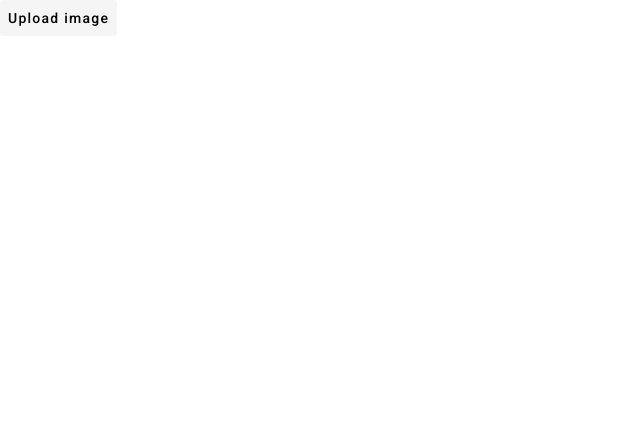
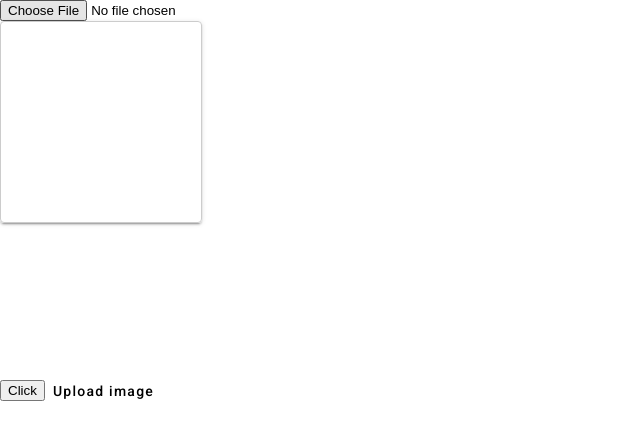
Before and after one commit to amelonie13/image-cropper, an Angular app: page / in a window 1280 px wide. Shown: the top 440 px of the page, without its empty margins (0-640 px from the left). Built offline with nearby package versions, Linux system fonts and the light colour scheme.

Commit message:
using clip and cdk drag and drop v.1

```diff
--- a/src/app/app.component.html
+++ b/src/app/app.component.html
@@ -1,3 +1,5 @@
+<app-image-cropper></app-image-cropper>
+
 <button mat-button >
   Upload image
 </button>
--- a/src/app/app.component.ts
+++ b/src/app/app.component.ts
@@ -1,11 +1,12 @@
 import { CommonModule } from '@angular/common';
 import { Component } from '@angular/core';
 import { MatButtonModule } from '@angular/material/button';
+import { ImageCropperComponent } from './image-cropper/image-cropper.component';
 
 @Component({
   selector: 'app-root',
   standalone: true,
-  imports: [CommonModule, MatButtonModule],
+  imports: [CommonModule, MatButtonModule, ImageCropperComponent],
   templateUrl: './app.component.html',
   styleUrls: ['./app.component.scss']
 })
--- a/src/app/image-cropper/image-cropper.component.html
+++ b/src/app/image-cropper/image-cropper.component.html
@@ -1 +1,10 @@
-<p>image-cropper works!</p>
+<input type="file"  (change)="getImage($event)"
+    accept="image/x-png,image/jpeg"
+    >
+<div class="example-box"  id="cutter" cdkDrag [cdkDragFreeDragPosition]="dragPosition" (cdkDragEnded)="cropImage($event)"></div>
+<div class="wrapper">
+<canvas class="img--canvas" id="imgCanvas"></canvas>
+<canvas class="img--canvas" id="output"></canvas>
+</div>
+
+<button (click)="cropImage()">Click</button>
--- a/src/app/image-cropper/image-cropper.component.scss
+++ b/src/app/image-cropper/image-cropper.component.scss
@@ -0,0 +1,33 @@
+.wrapper{
+    display: flex;
+}
+
+.img--canvas{
+    // max-width: 500px;
+    // max-height: 500px;
+}
+.example-box {
+    width: 200px;
+    height: 200px;
+    border: solid 1px #ccc;
+    color: rgba(0, 0, 0, 0.87);
+    cursor: move;
+    display: flex;
+    justify-content: center;
+    align-items: center;
+    text-align: center;
+    background: transparent;
+    border-radius: 4px;
+    position: relative;
+    z-index: 1;
+    transition: box-shadow 200ms cubic-bezier(0, 0, 0.2, 1);
+    box-shadow: 0 3px 1px -2px rgba(0, 0, 0, 0.2),
+                0 2px 2px 0 rgba(0, 0, 0, 0.14),
+                0 1px 5px 0 rgba(0, 0, 0, 0.12);
+  }
+
+  .example-box:active {
+    box-shadow: 0 5px 5px -3px rgba(0, 0, 0, 0.2),
+                0 8px 10px 1px rgba(0, 0, 0, 0.14),
+                0 3px 14px 2px rgba(0, 0, 0, 0.12);
+  }
--- a/src/app/image-cropper/image-cropper.component.ts
+++ b/src/app/image-cropper/image-cropper.component.ts
@@ -1,15 +1,75 @@
 import { Component, OnInit } from '@angular/core';
+import {CdkDrag} from '@angular/cdk/drag-drop';
 
 @Component({
   selector: 'app-image-cropper',
+  standalone: true,
+  imports: [CdkDrag],
   templateUrl: './image-cropper.component.html',
   styleUrls: ['./image-cropper.component.scss']
 })
 export class ImageCropperComponent implements OnInit {
+  dragPosition = {x: 0, y: 0};
+
 
   constructor() { }
 
   ngOnInit(): void {
   }
 
+  getImage(event: any) {
+    const canvas = document.getElementById("imgCanvas") as HTMLCanvasElement;
+    const target = event.target as HTMLInputElement;
+    if (!target) {
+      return;
+    }
+    const file: any = target.files?.[0];
+    const image = new Image();
+    image.src = URL.createObjectURL(file);
+    image.onload = () => {
+      this.showImage(image, canvas);
+    }
+  }
+
+  showImage(img: any, canvas: any){
+    canvas.width = img.naturalWidth;
+    canvas.height = img.naturalHeight;
+    var context = canvas.getContext("2d");
+    if(context)
+    {
+      context.drawImage(img, 0, 0);
+    }
+    else
+    {
+      alert("Error: Context not defined!");
+    }
+  }
+ pixel (x: any,y:any)
+{
+	const canvas = document.getElementById('imgCanvas');
+    const h = canvas!.offsetHeight;
+    const w = canvas!.offsetWidth;
+    const out = (y*w+x)*4;
+
+    return(out);
 }
+cropImage(event?: any){
+  const image = new Image();
+  let canvas = document.getElementById('imgCanvas') as HTMLCanvasElement;
+  let output = document.getElementById('output') as HTMLCanvasElement;
+  image.src = canvas.toDataURL();
+  output.width = image.width;
+  output.height = image.height;
+  let firstCtx = canvas.getContext('2d')!
+  let secondCtx = output.getContext('2d')!
+  let x = event.dropPoint.x
+  let y = event.dropPoint.y
+
+  // Create a circular clipping path
+  secondCtx.beginPath();
+  secondCtx.rect(x -100 , y -100, 200, 200);
+  secondCtx.clip();
+  secondCtx!.drawImage(image, 0,0 )
+}
+
+}
```
